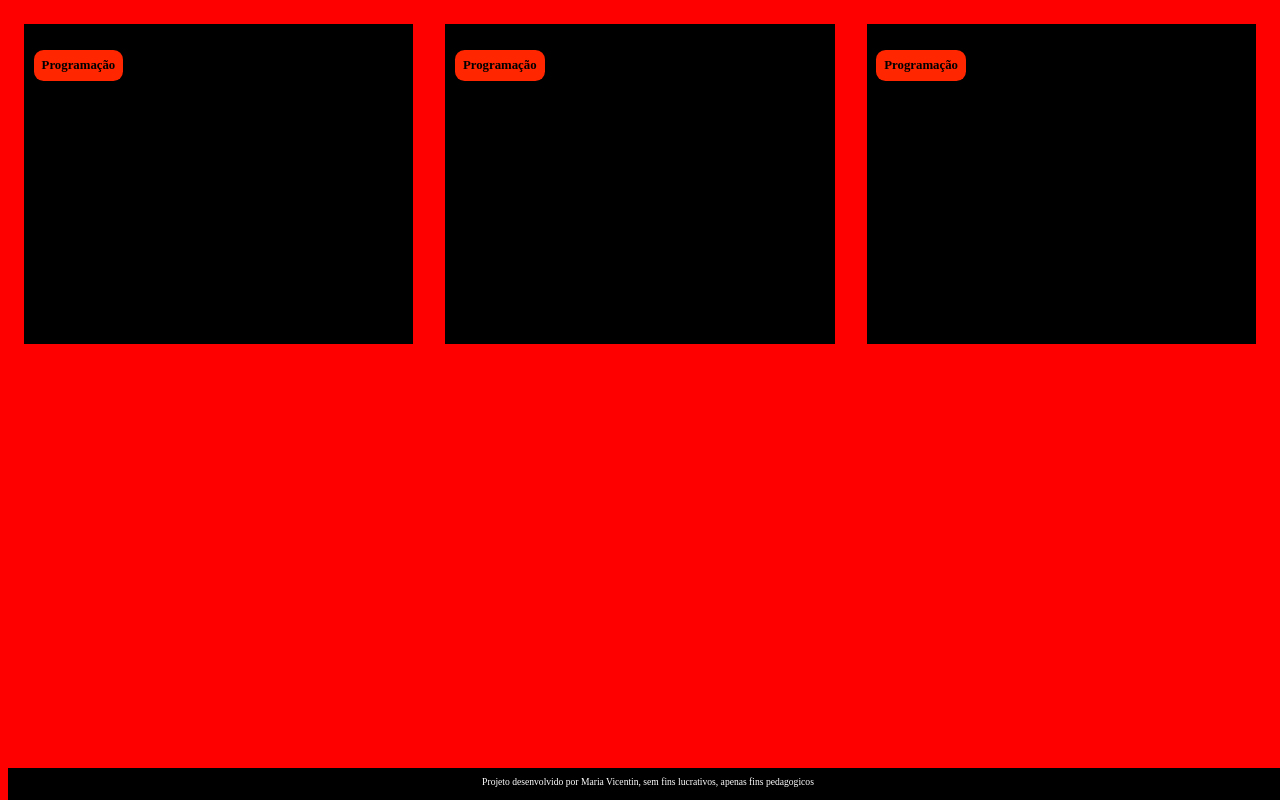
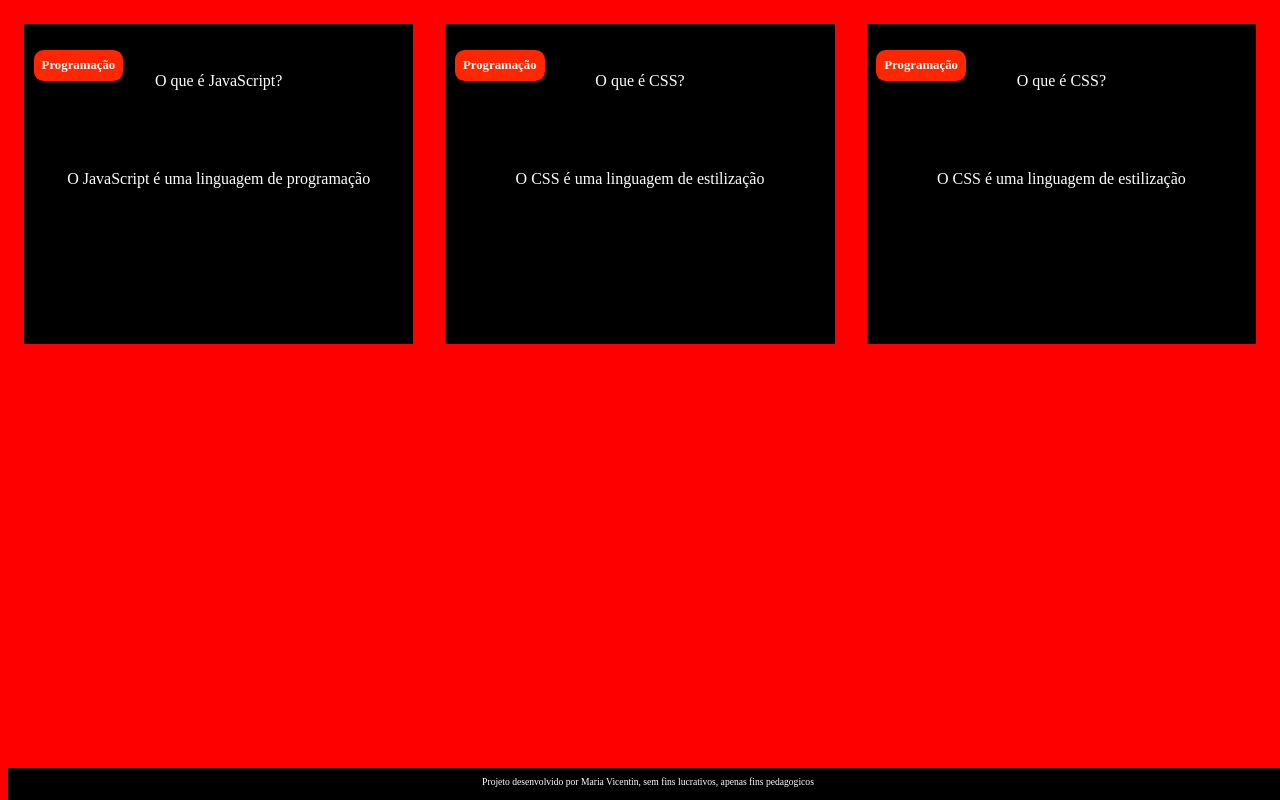
Before and after one commit to vicentin19/Flashcard, a plain HTML site: page flashcard/index.html in a window 1280 px wide. Drawn offline with Linux system fonts and the light colour scheme.

Commit message:
mudança na cor das letras

```diff
--- a/flashcard/assets/style.css
+++ b/flashcard/assets/style.css
@@ -1,6 +1,15 @@
+:root {
+    --cor-principal: rgb(255, 255, 255);
+}
+
 body {
     background-color: rgb(255, 0, 0);
     font-family: Bai Jamjuree;
+    }
+
+body {
+    font-family: Bai Jamjuree;
+    color: var(--cor-principal);
 }
 
 #container {
```
